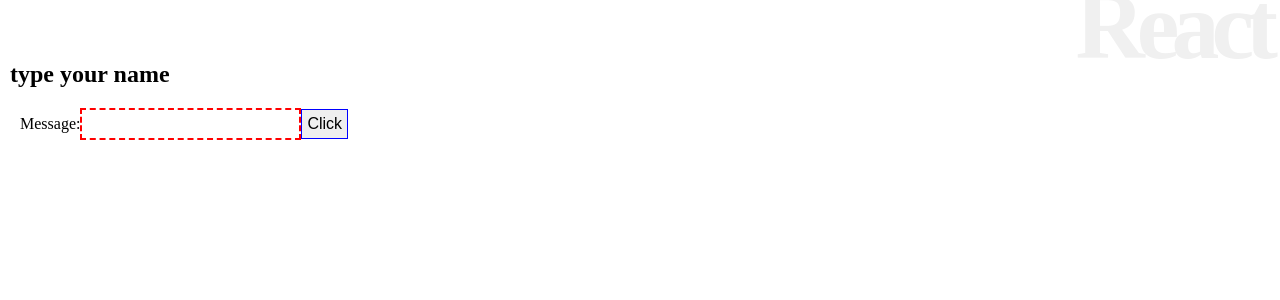
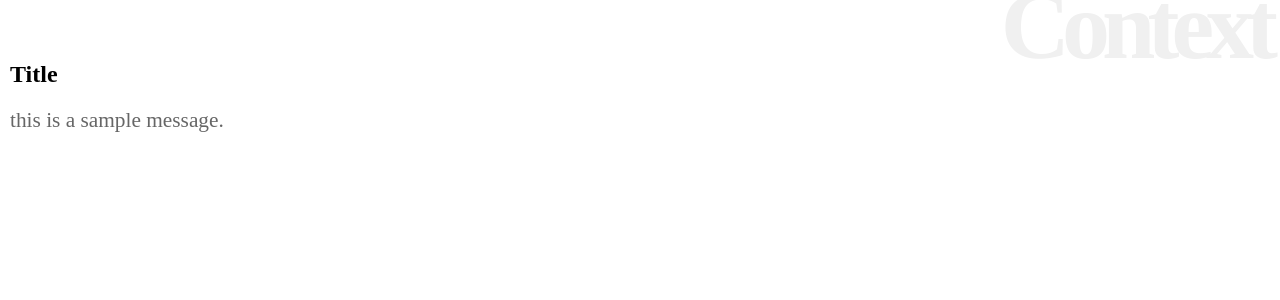
Before and after one commit to shingyoza/react-chonyumon, a React (Create React App) app in the folder react_app/: page / in a window 1280 px wide. Shown: the top 300 px of the page. Built offline with nearby package versions, Linux system fonts and the light colour scheme.

Commit message:
180
Use context

```diff
--- a/react_app/src/App.js
+++ b/react_app/src/App.js
@@ -2,55 +2,42 @@ import React, { Component } from 'react';
 import Rect from './Rect'
 import './App.css';
 
+let data = {title: 'Title',
+  message: 'this is a sample message.'};
+
+const SampleContext = React.createContext(data);
+
 class App extends Component {
-  input = '';
-
-  msgStyle = {
-    fontSize: '20pt',
-    color: '#900',
-    margin: '20px 0px',
-    padding: '5px',
-  }
-
-  inputStyle = {
-    fontSize: '12pt',
-    padding: '5px'
-  }
-
-  constructor(props) {
-    super(props);
-    this.state = {
-      message: 'type your name'
-    };
-    this.doChange = this.doChange.bind(this);
-    this.doSubmit = this.doSubmit.bind(this);
-  }
-
-  doChange(event) {
-    this.input = event.target.value;
-  }
-
-  doSubmit(event) {
-    this.setState({
-      message: 'Hello, ' + this.input + '!!'
-    });
-    event.preventDefault();
-  }
   render() {
-    return <div>
-      <h1>React</h1>
-      <h2>{this.state.message}</h2>
-      <form onSubmit={this.doSubmit}>
-        <label>
-          <span style={this.inputStyle}></span>Message:
-          <input type="text" style={this.inputStyle}
-            onChange={this.doChange}
-            required pattern="[A-Za-z _,.]+" />
-        </label>
-        <input type="submit" style={this.inputStyle} value="Click" />
-      </form>
-    </div>;
+    return (
+      <div>
+        <h1>Context</h1>
+        <Title />
+        <Message />
+      </div>
+    );
   }
 }
 
+class Title extends Component {
+  static contextType = SampleContext;
+
+  render() {
+    return (
+      <div>
+        <h2>{this.context.title}</h2>
+      </div>
+    );
+  }
+}
+
+class Message extends Component {
+  static contextType = SampleContext;
+
+  render() {
+    return <div>
+      <p>{this.context.message}</p>
+    </div>
+  }
+}
 export default App;
```
